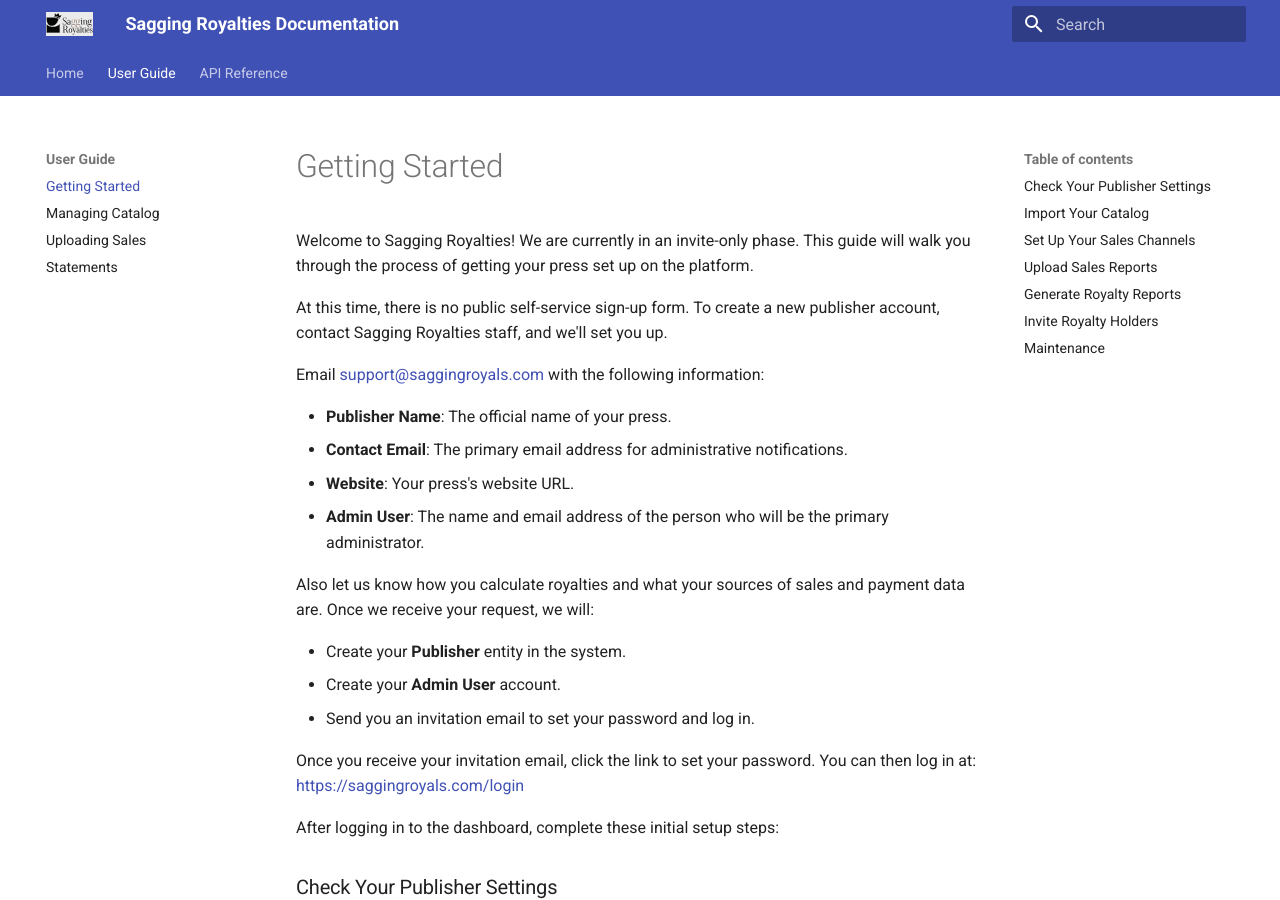
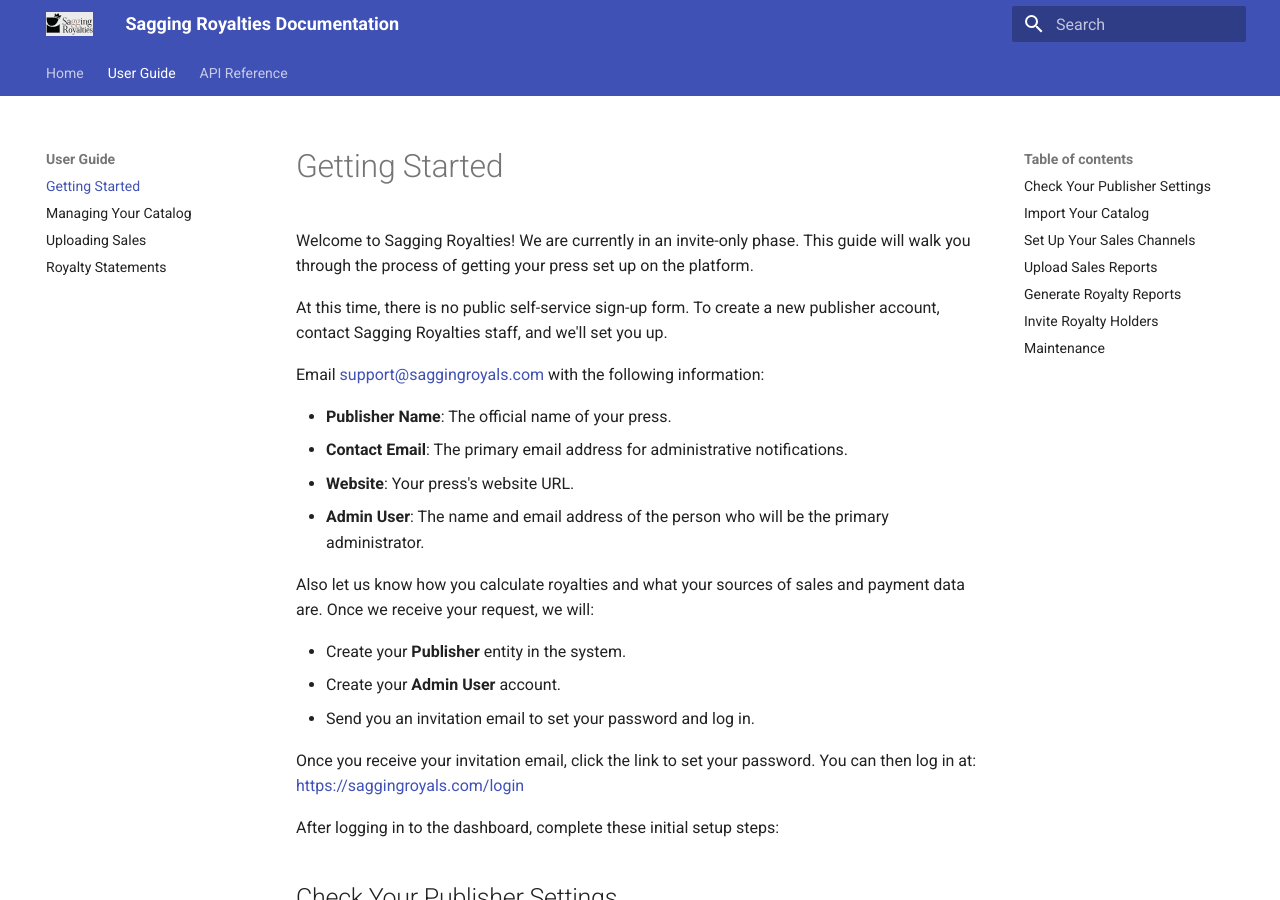
Before and after one commit to saggingmeniscus/saggingroyals-docs, an MkDocs documentation site: the page built from docs/getting-started.md, in a window 1280 px wide and 900 px high. Built offline with MkDocs 1.6.1 and Material for MkDocs 9.7.7, drawn with Linux system fonts in a browser that asks for light colours.

Commit message:
structural cleanup

```diff
--- a/docs/getting-started.md
+++ b/docs/getting-started.md
@@ -23,20 +23,20 @@ Once you receive your invitation email, click the link to set your password. You
 
 After logging in to the dashboard, complete these initial setup steps:
 
-### Check Your Publisher Settings
+## Check Your Publisher Settings
 Click the **Settings** tab (or gear icon) to review your profile.
 
 *   **Logo**: Upload your press logo, which will appear on royalty statements and elsewhere.
 *   **Contact Info**: Ensure your administrative email and website are correct.
 
-### Import Your Catalog
+## Import Your Catalog
 The system needs to know about your books before it can parse sales reports.
 
 1.  Navigate to the **Catalog** tab.
 2.  To upload a CSV file containing your ISBNs, titles, and format details, first click on **Export CSV** to get an empty CSV file with the right columns, fill out the spreadsheet, and upload — or you can simply enter them manually. Also, we may be able to populate your catalog for you, if you point us to an appropriate data source.
 4.  Once you've entered the basic information, you'll need to add royalty formulas and shares for each title. See [Catalog](catalog.md) for details.
 
-### Set Up Your Sales Channels
+## Set Up Your Sales Channels
 Define where your sales data comes from.
 
 1.  Navigate to **Sales Channels**.
--- a/mkdocs.yml
+++ b/mkdocs.yml
@@ -15,9 +15,9 @@ nav:
   - Home: index.md
   - User Guide:
     - Getting Started: getting-started.md
-    - Managing Catalog: catalog.md
+    - Managing Your Catalog: catalog.md
     - Uploading Sales: uploading-sales.md
-    - Statements: statements.md
+    - Royalty Statements: statements.md
   - API Reference: api.md
 
 markdown_extensions:
```
